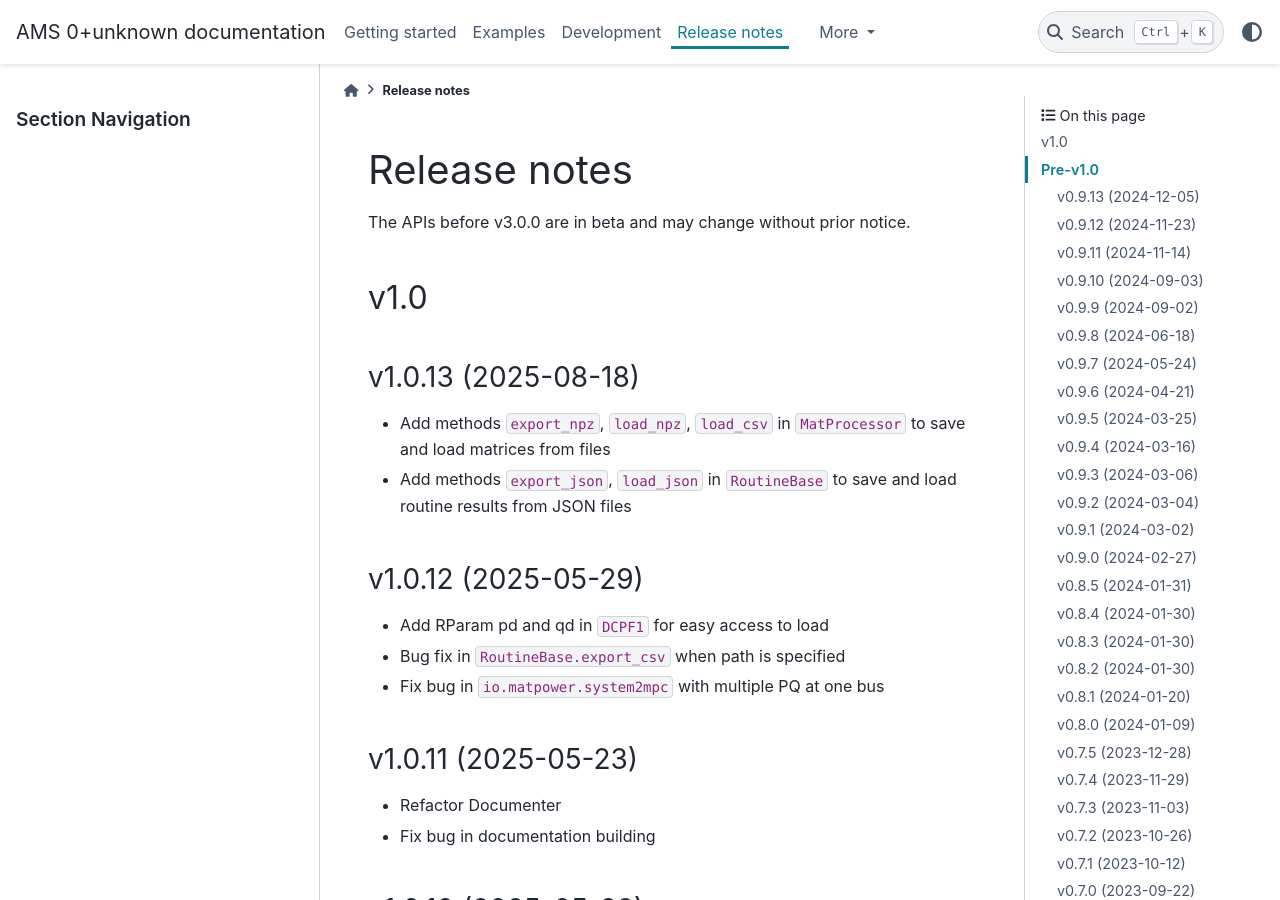
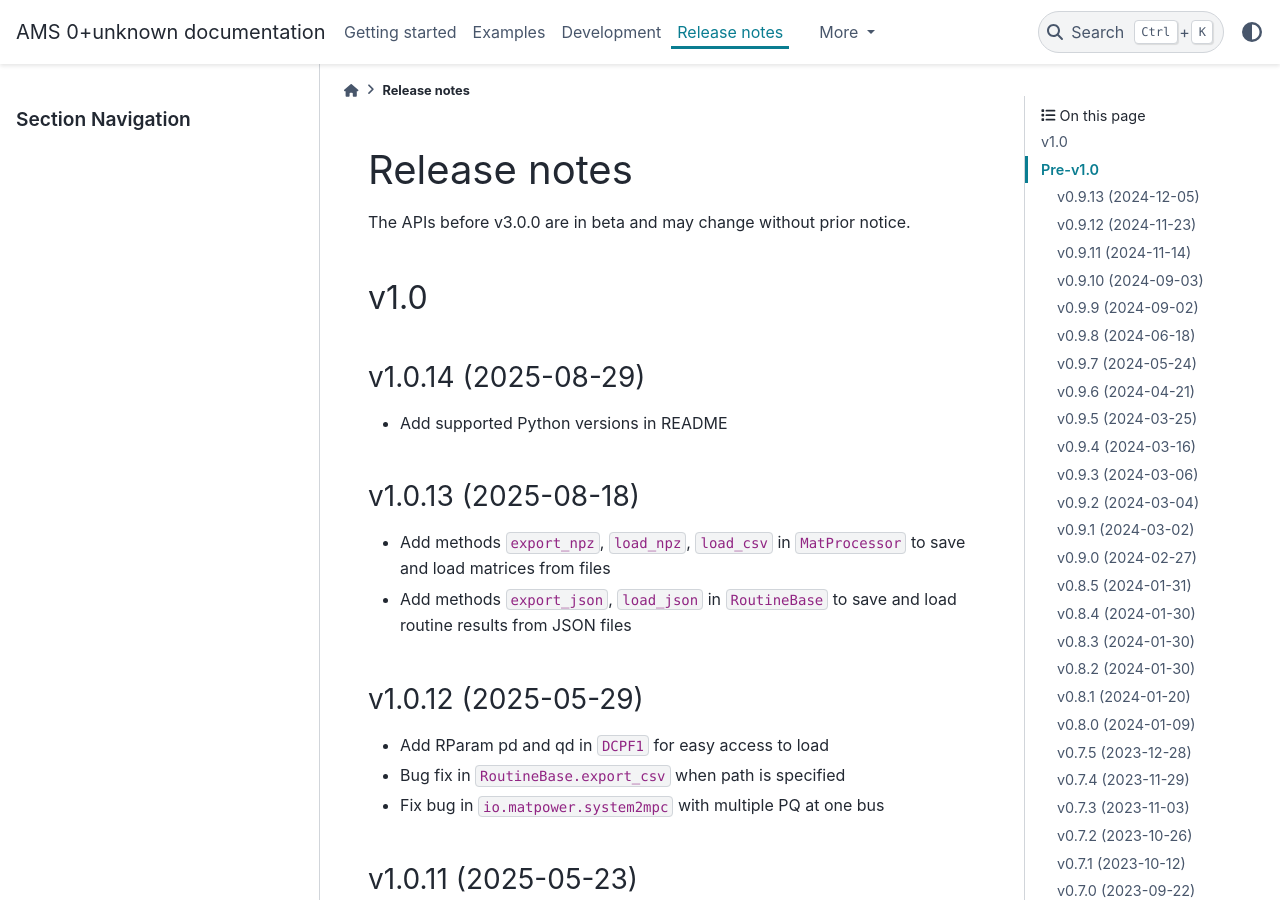
Before and after one commit to CURENT/ams, a Sphinx documentation site: the page built from docs/source/release-notes.rst, in a window 1280 px wide and 900 px high. Built offline with Sphinx 7.4.7 and the PyData theme 0.15.4, drawn with Linux system fonts in a browser that asks for light colours; pages that are not in the unit, such as notebooks, are missing from menus.

Commit message:
Update release notes

```diff
--- a/docs/source/release-notes.rst
+++ b/docs/source/release-notes.rst
@@ -8,6 +8,12 @@ The APIs before v3.0.0 are in beta and may change without prior notice.
 
 v1.0
 ==========
+
+v1.0.14 (2025-08-29)
+----------------------
+
+- Add supported Python versions in README
+
 
 v1.0.13 (2025-08-18)
 ----------------------
```
